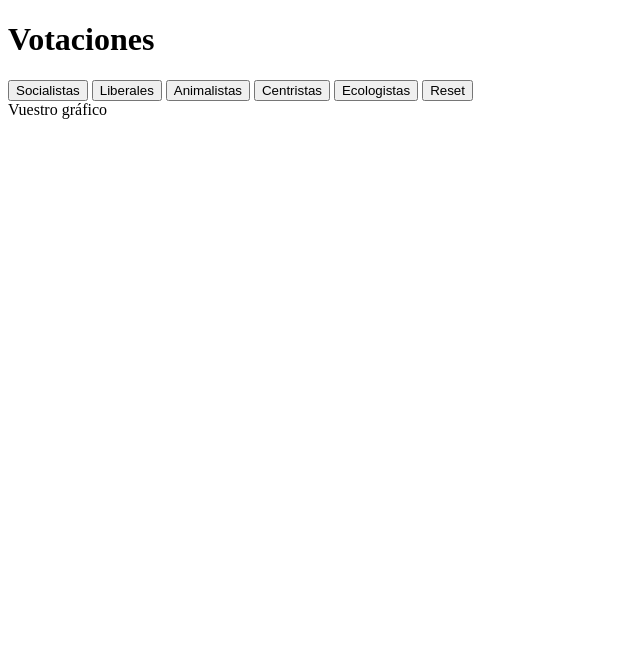
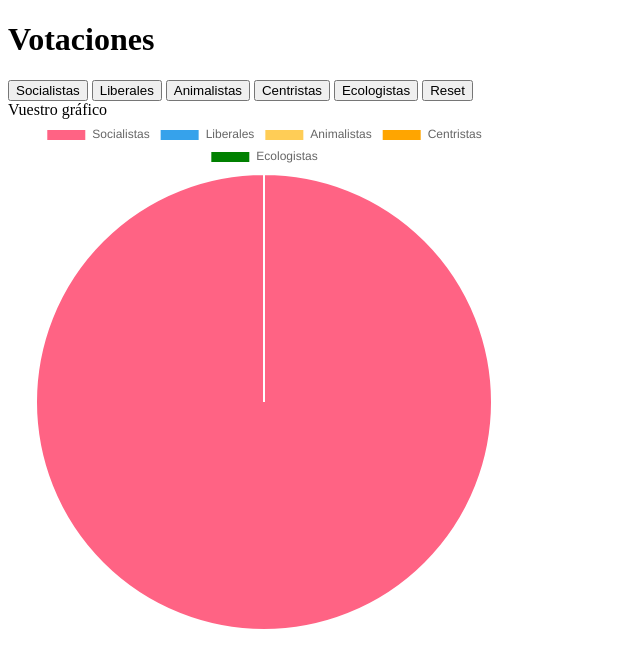
Before and after one commit to HenryNovoa/carlemany-week-2, a plain HTML site: page ejercicio8/ej8.html in a window 1280 px wide. Both pictures are taken after a click on the button "Socialistas". Shown: the whole page, without its empty margins (0-640 px from the left). Drawn offline with nearby package versions, Linux system fonts and the light colour scheme.

Commit message:
finish exersize 8

```diff
--- a/ejercicio8/ej8.html
+++ b/ejercicio8/ej8.html
@@ -18,7 +18,17 @@
         <button type="button" onclick="reset()">Reset</button>
       </div>
       <!-- *** -->
-      <div>Vuestro gráfico</div>
+      <div>
+        Vuestro gráfico
+        <canvas height="150px" width="150px" id="myChart"></canvas>
+      </div>
     </div>
   </body>
+  <script
+    src="https://cdnjs.cloudflare.com/ajax/libs/Chart.js/3.9.1/chart.min.js"
+    integrity="sha512-ElRFoEQdI5Ht6kZvyzXhYG9NqjtkmlkfYk0wr6wHxU9JEHakS7UJZNeml5ALk+8IKlU6jDgMabC3vkumRokgJA=="
+    crossorigin="anonymous"
+    referrerpolicy="no-referrer"
+  ></script>
+  <script src="ej8.js"></script>
 </html>
--- /dev/null
+++ b/ejercicio8/ej8.js
@@ -0,0 +1,44 @@
+const data = {
+  labels: [
+    "Socialistas",
+    "Liberales",
+    "Animalistas",
+    "Centristas",
+    "Ecologistas",
+  ],
+  datasets: [
+    {
+      label: "My First Dataset",
+      data: [1, 0, 0, 0, 0],
+      backgroundColor: [
+        "rgb(255, 99, 132)",
+        "rgb(54, 162, 235)",
+        "rgb(255, 205, 86)",
+        "orange",
+        "green",
+      ],
+      hoverOffset: 4,
+    },
+  ],
+};
+
+const config = {
+  type: "pie",
+  data: data,
+};
+
+const myChart = new Chart(document.getElementById("myChart"), config);
+
+// Without this, the chart is uncomfortably large, taken out of docs
+myChart.canvas.parentNode.style.height = "512px";
+myChart.canvas.parentNode.style.width = "512px";
+
+function vote(position) {
+  myChart.data.datasets[0].data[position] += 1;
+  myChart.update();
+}
+
+function reset() {
+  myChart.data.datasets[0].data = [0, 0, 0, 0, 0];
+  myChart.update();
+}
```
